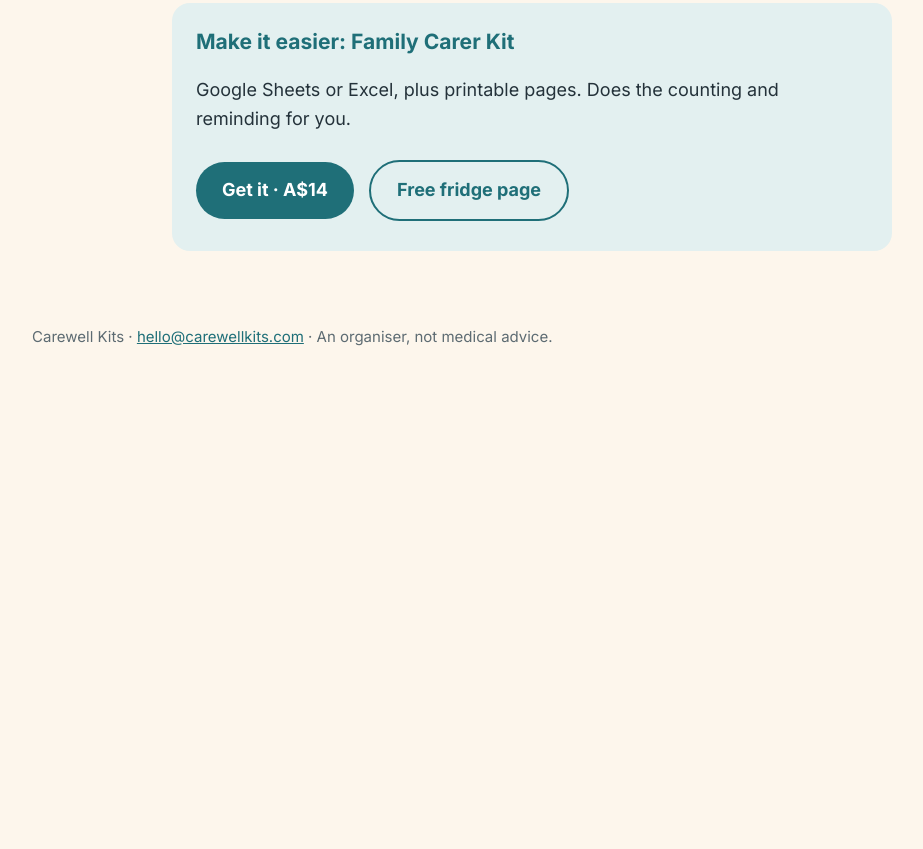
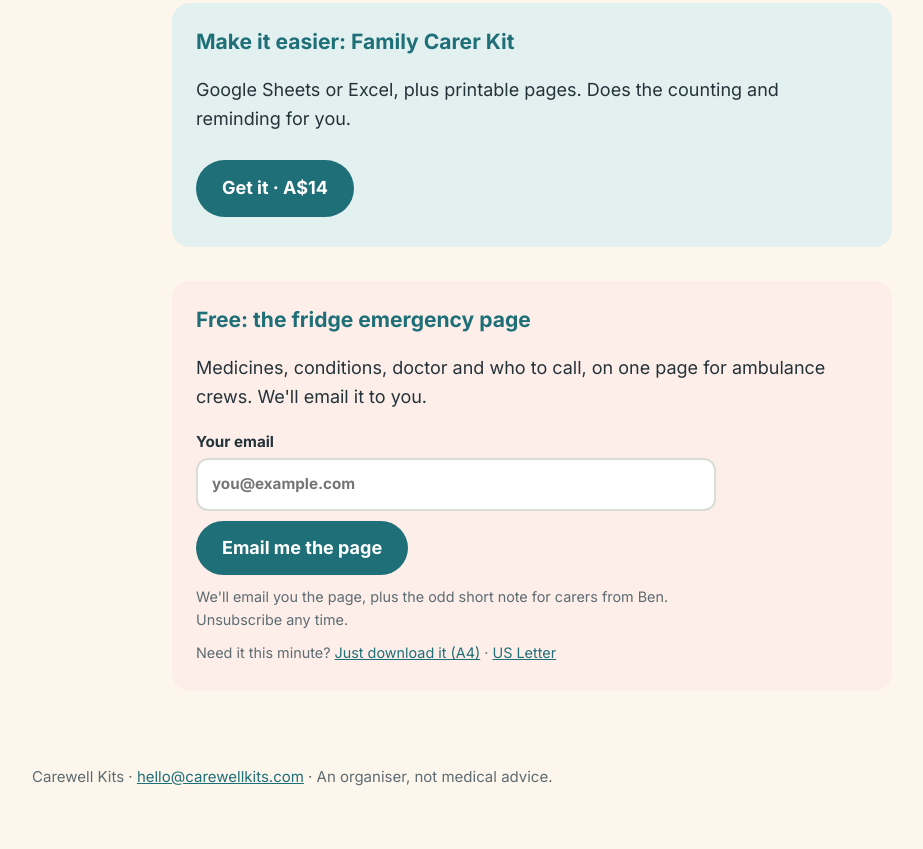
Before and after one commit to froghaul/carewell, a plain HTML site: page guides/carer-payment-and-carer-allowance/index.html in a window 1280 px wide. Shown: the part 2525-3374 px from the top of the page, without its empty margins (108-1031 px from the left). Before the commit the page ends 2934 px from the top, so only its background shows below. Drawn offline with Linux system fonts and the light colour scheme.

Commit message:
Add 1 files

```diff
--- a/guides/carer-payment-and-carer-allowance/index.html
+++ b/guides/carer-payment-and-carer-allowance/index.html
@@ -35,7 +35,7 @@ article{max-width:720px;margin:0 auto}article h2{font-size:30px;margin-top:34px}
 nav.top{padding:18px 0;font-weight:700}nav.top a{color:var(--teal);text-decoration:none;margin-right:18px}
 .glist a{display:block;background:#fff;border-radius:18px;padding:0;margin:0 0 22px;text-decoration:none;color:inherit;overflow:hidden;box-shadow:0 4px 18px rgba(0,0,0,.04)}
 .glist img{width:100%;height:220px;object-fit:cover;display:block}.glist div{padding:18px 22px}.glist h3{margin:0 0 6px;color:var(--teal);font-family:'DM Serif Display',Georgia,serif;font-weight:400;font-size:26px}</style></head><body><div class="wrap">
-<nav class="top"><a href="/">Carewell Kits</a><a href="/guides/">Guides</a><a href="/#kits">Kits</a><a href="/#free">Free fridge page</a></nav><article><div class="eyebrow">Guide</div><h1 style="font-size:clamp(34px,6vw,52px)">Carer Payment and Carer Allowance: which one, and can you get both?</h1>
+<nav class="top"><a href="/">Carewell Kits</a><a href="/guides/">Guides</a><a href="/#kits">Kits</a><a href="/tools/#free">Free fridge page</a></nav><article><div class="eyebrow">Guide</div><h1 style="font-size:clamp(34px,6vw,52px)">Carer Payment and Carer Allowance: which one, and can you get both?</h1>
 <img class="hero" src="/img/p15.jpg" alt="" width="1200" height="800">
 <p>Many people looking after Mum or Dad don't realise they could get help from Centrelink, or assume it's one payment or the other. There are two main ones, they work differently, and you can sometimes get both.</p>
 <h2>Carer Allowance: the extra payment</h2>
@@ -59,4 +59,4 @@ nav.top{padding:18px 0;font-weight:700}nav.top a{color:var(--teal);text-decorati
 <p>Keep short notes of what you actually do each day: medicines, appointments, meals, nights up, falls. It makes the "how do you care for them?" questions much easier to answer honestly, and it's useful for the doctor's form too.</p>
 <p>Carer Gateway (1800 422 737) can also help with respite, counselling and coaching for you.</p>
 <p class="aside">Checked against servicesaustralia.gov.au on 16 November 2026. General information only, not financial advice; rules and rates change, so check the official pages before you claim.</p>
-<div class="cta"><h3>Make it easier: Family Carer Kit</h3><p>Google Sheets or Excel, plus printable pages. Does the counting and reminding for you.</p><a class="btn" href="https://payhip.com/b/wTUpe">Get it · A$14</a> <a class="btn ghost" href="/#free">Free fridge page</a></div></article><footer>Carewell Kits · <a href="mailto:hello@carewellkits.com" style="color:var(--teal)">hello@carewellkits.com</a> · An organiser, not medical advice.</footer></div><!-- Cloudflare Web Analytics --><script type='module' src='https://static.cloudflareinsights.com/beacon.min.js' data-cf-beacon='{"token": "cf8fc31286004e2e8cccc2bdc8f813a1"}'></script><!-- End Cloudflare Web Analytics --></body></html>
+<div class="cta"><h3>Make it easier: Family Carer Kit</h3><p>Google Sheets or Excel, plus printable pages. Does the counting and reminding for you.</p><a class="btn" href="https://payhip.com/b/wTUpe">Get it · A$14</a> </div><div class="cta" style="background:#fdeee9"><h3>Free: the fridge emergency page</h3><p>Medicines, conditions, doctor and who to call, on one page for ambulance crews. We'll email it to you.</p><div data-cw-signup="compact"></div></div></article><footer>Carewell Kits · <a href="mailto:hello@carewellkits.com" style="color:var(--teal)">hello@carewellkits.com</a> · An organiser, not medical advice.</footer></div><!-- Cloudflare Web Analytics --><script type='module' src='https://static.cloudflareinsights.com/beacon.min.js' data-cf-beacon='{"token": "cf8fc31286004e2e8cccc2bdc8f813a1"}'></script><!-- End Cloudflare Web Analytics --><script src="/signup.js" defer></script></body></html>
```
